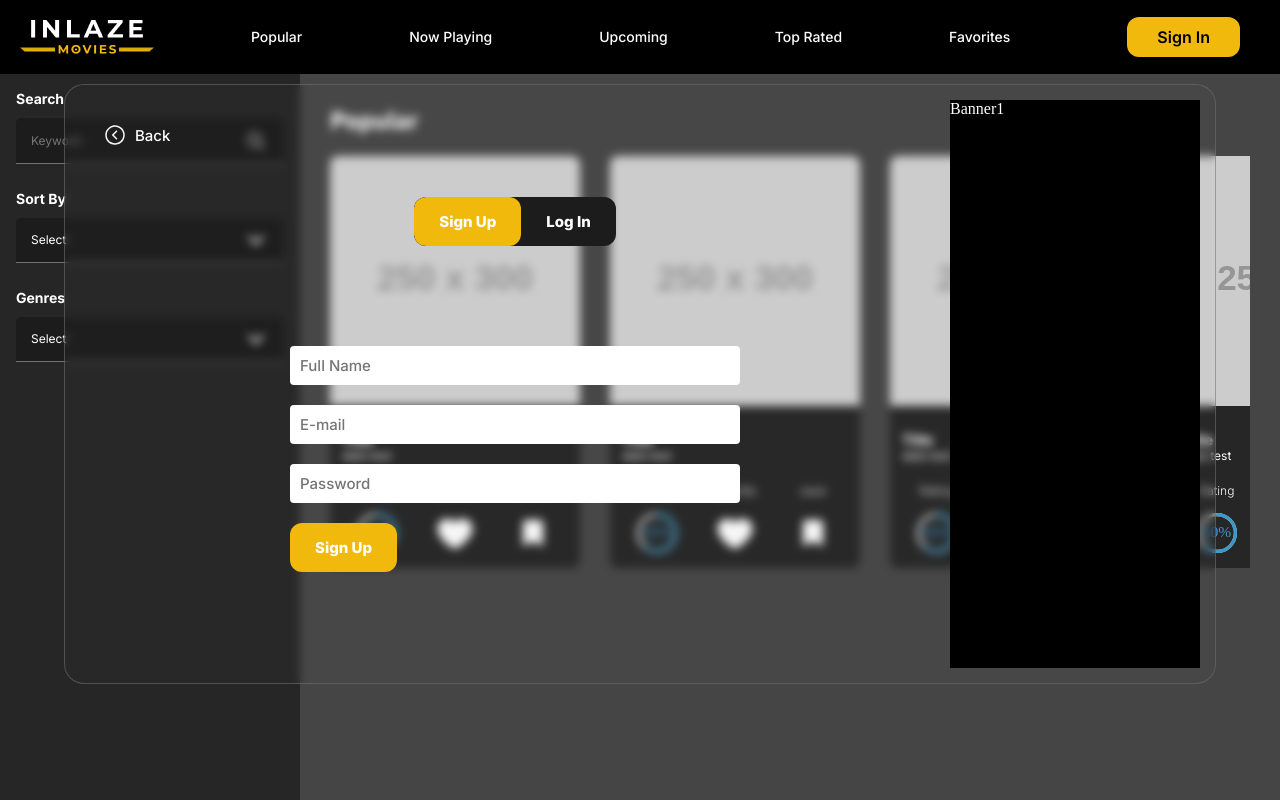
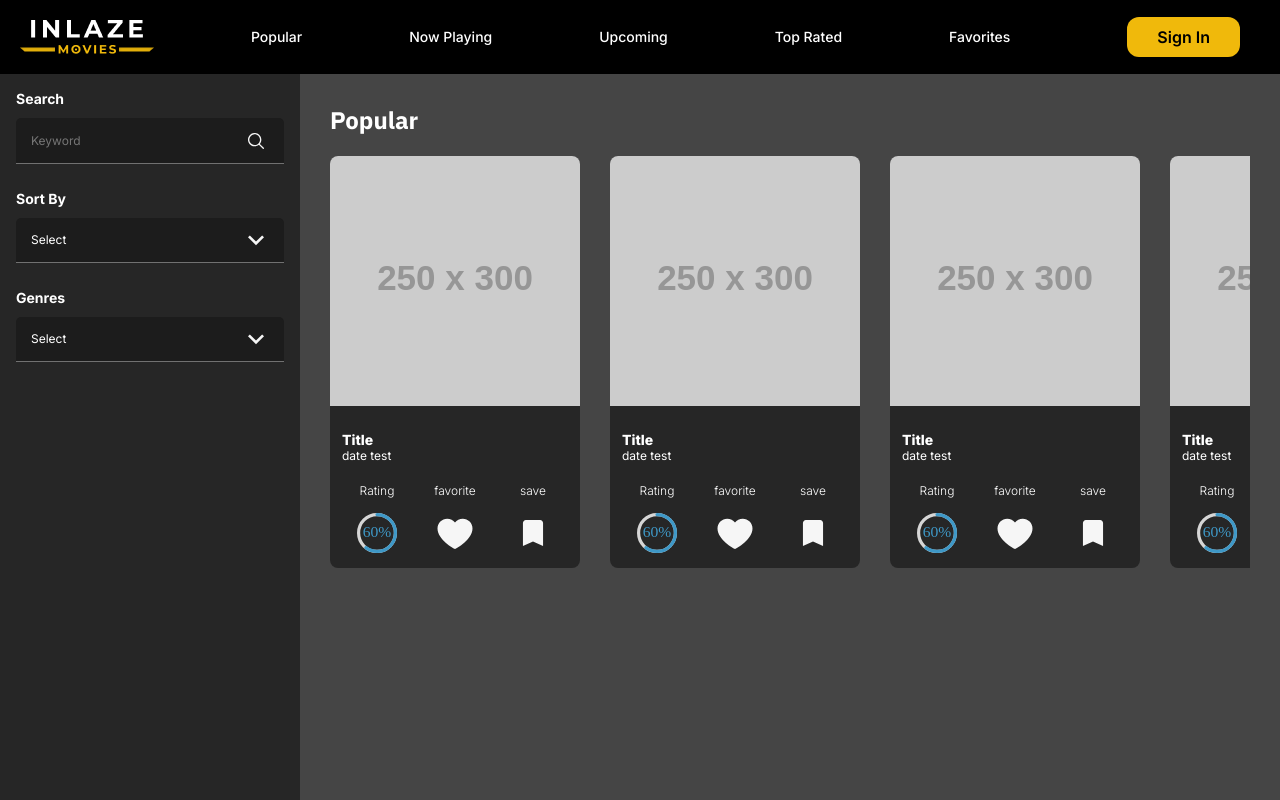
Before and after one commit to NandierSR26/movies-app-front-inlaze, a React (Vite) app: page / in a window 1280 px wide. Built offline with nearby package versions, Linux system fonts and the light colour scheme.

Commit message:
feat: Functionality to control whether or not the authentication form appears

```diff
--- a/src/pages/Auth/AuthPage.module.scss
+++ b/src/pages/Auth/AuthPage.module.scss
@@ -5,7 +5,6 @@
   top: 84px;
   width: 100vw;
   height: 100%;
-  display: flex;
   justify-content: center;
 }
 
--- a/src/pages/Auth/AuthPage.tsx
+++ b/src/pages/Auth/AuthPage.tsx
@@ -5,12 +5,16 @@ import { LoginForm } from './LoginForm'
 import backIcon from '/assets/left-arrow-circle-icon.svg'
 import { RegisterForm } from './RegisterForm'
 
-export const AuthPage = () => {
+interface Props {
+  authformActive: boolean;
+}
+
+export const AuthPage = ({ authformActive }: Props) => {
 
   const [isSelected, setIsSelected] = useState<"login" | "signup">('signup')
 
   return (
-    <main className={styles["backdrop-page"]}>
+    <main className={styles["backdrop-page"]} style={{ display: authformActive ? 'flex' : 'none' }}>
       <section className={styles["page-container"]}>
 
         <div className={styles["btn-close-auth"]}>
--- a/src/pages/Home/HomePage.tsx
+++ b/src/pages/Home/HomePage.tsx
@@ -1,6 +1,8 @@
 import { Carousel, Header, Sidebar } from "../../components"
 import styles from './Home.module.scss'
 import { AuthPage } from "../Auth/AuthPage"
+
+const authformActive = false
 
 export const HomePage = () => {
   return (
@@ -19,7 +21,7 @@ export const HomePage = () => {
         </main>
       </section>
 
-      <AuthPage />
+      <AuthPage authformActive={authformActive} />
     </>
   )
 }
```
